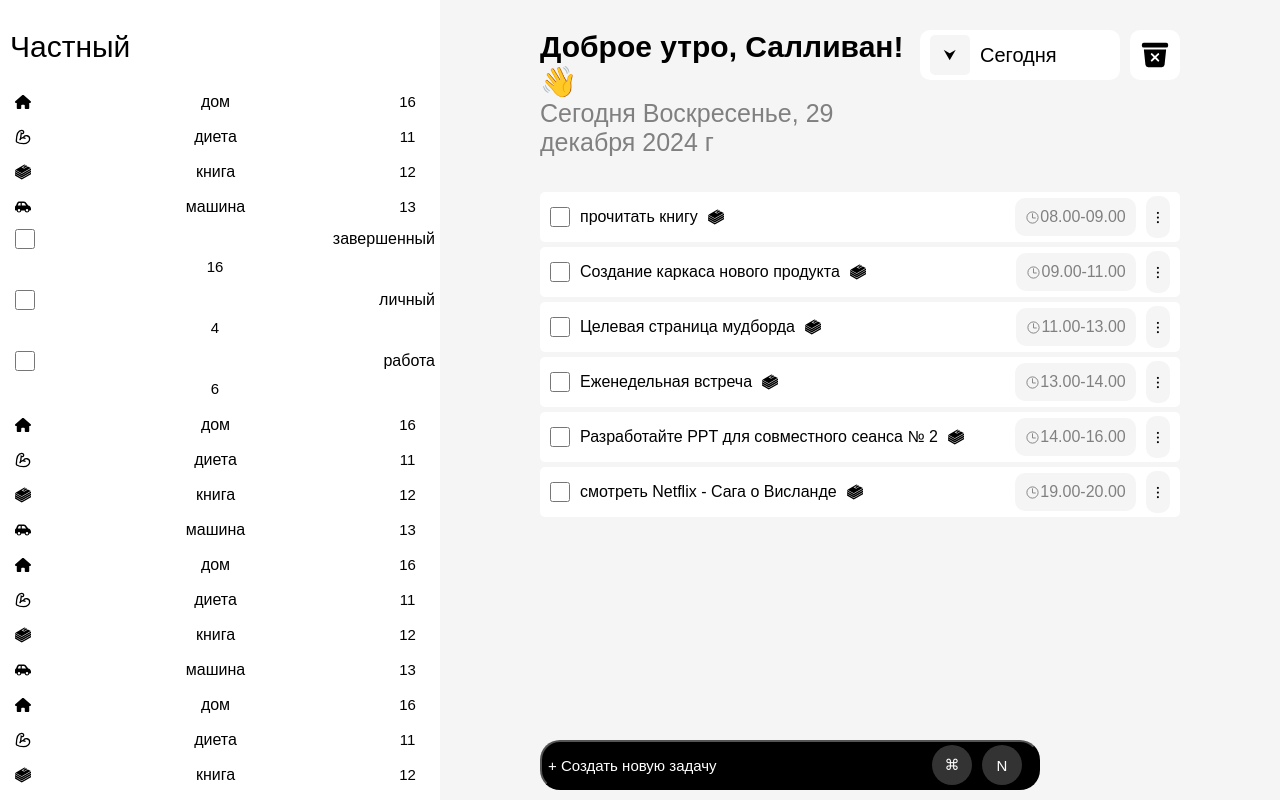
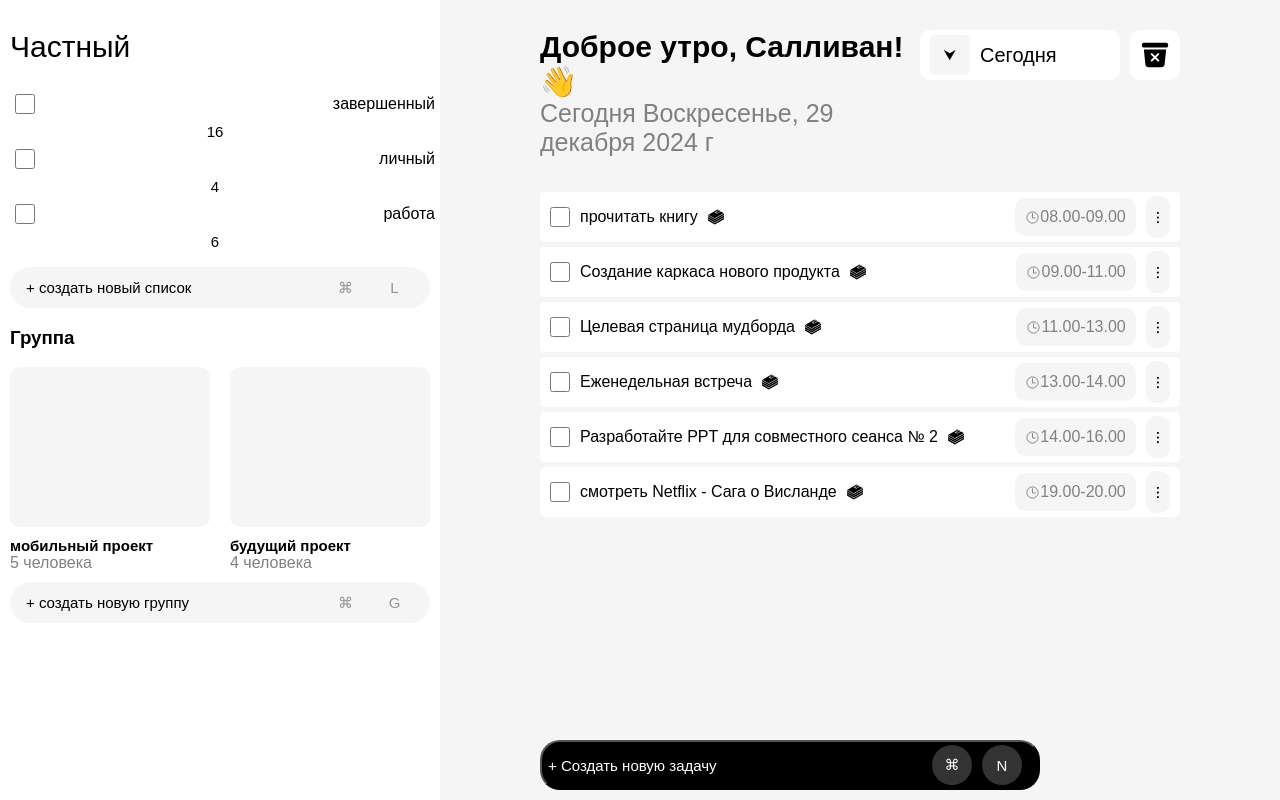
Before and after one commit to ayhan-gadjibalayev/todo-app, a React (Create React App) app: page / in a window 1280 px wide. Shown: the top 800 px of the page. Built offline with nearby package versions, Linux system fonts and the light colour scheme.

Commit message:
вылил

```diff
--- a/src/components/NavigationItem.js
+++ b/src/components/NavigationItem.js
@@ -1,43 +1,23 @@
-import React from "react";
-import { FaHouse } from "react-icons/fa6";
-import { LuBicepsFlexed } from "react-icons/lu";
-import { FaCarSide } from "react-icons/fa6";
-import { SiBookstack } from "react-icons/si";
+export default function NavigationItem(props) {
+  const taskList = props.taskList;
+  const { active, setActive } = props;
 
-const Sidebar = [
-  {
-    name: "дом",
-    icon: <FaHouse />,
-    count: "16",
-    id: 1,
-  },
-  {
-    name: "диета",
-    icon: <LuBicepsFlexed />,
-    count: "11",
-    id: 2,
-  },
-  {
-    name: "книга",
-    icon: <SiBookstack />,
-    count: "12",
-    id: 3,
-  },
-  {
-    name: "машина",
-    icon: <FaCarSide />,
-    count: "13",
-    id: 4,
-  },
-];
+  const handleClick = (id) => {
+    setActive(id);
+  };
 
-export default function NavigationItem() {
   return (
     <div className="private-list">
-      {Sidebar.map(item => (
-        <div className="list-item" key={item.id}>
-          {item.icon}
-          <span className="list-container">{item.name}</span>
+      {taskList && taskList.map((item) => (
+        <div
+          className={`list-item ${active === item.id ? "active" : ""}`}
+          key={item.id}
+          onClick={() => handleClick(item.id)}
+        >
+          <div>
+            {item.icon}
+            <span className="list-container">{item.name}</span>
+          </div>
           <span className="number">{item.count}</span>
         </div>
       ))}
```
